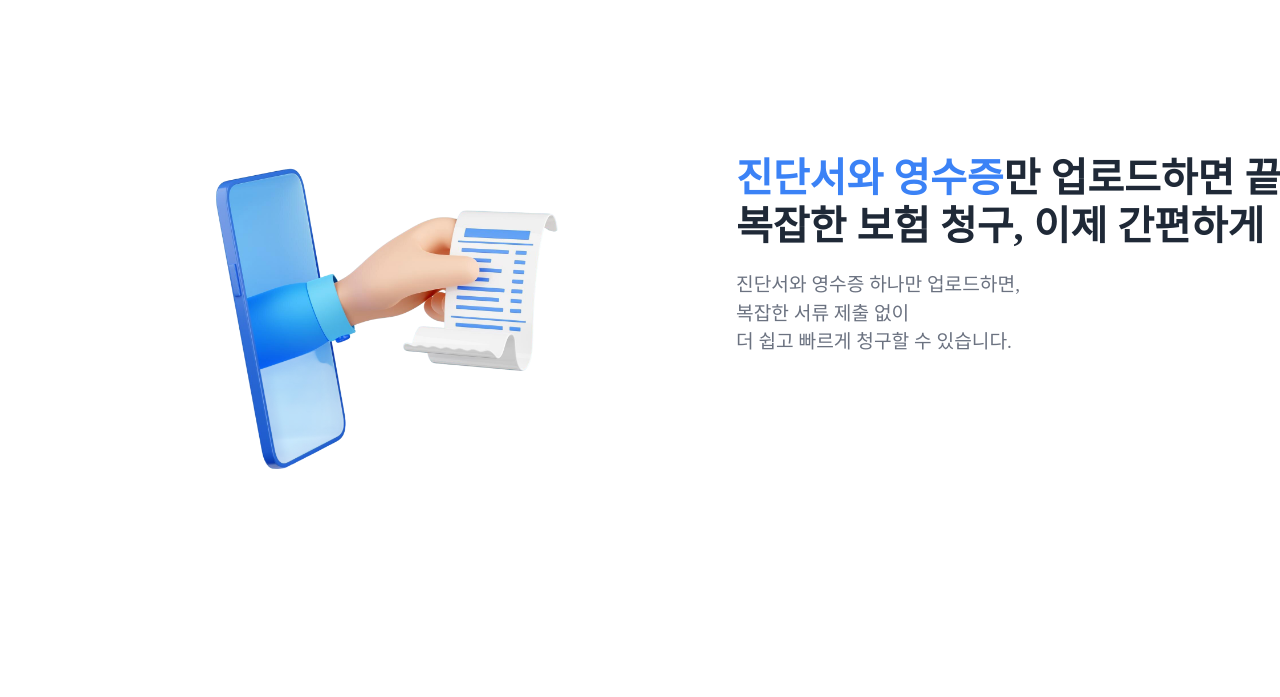
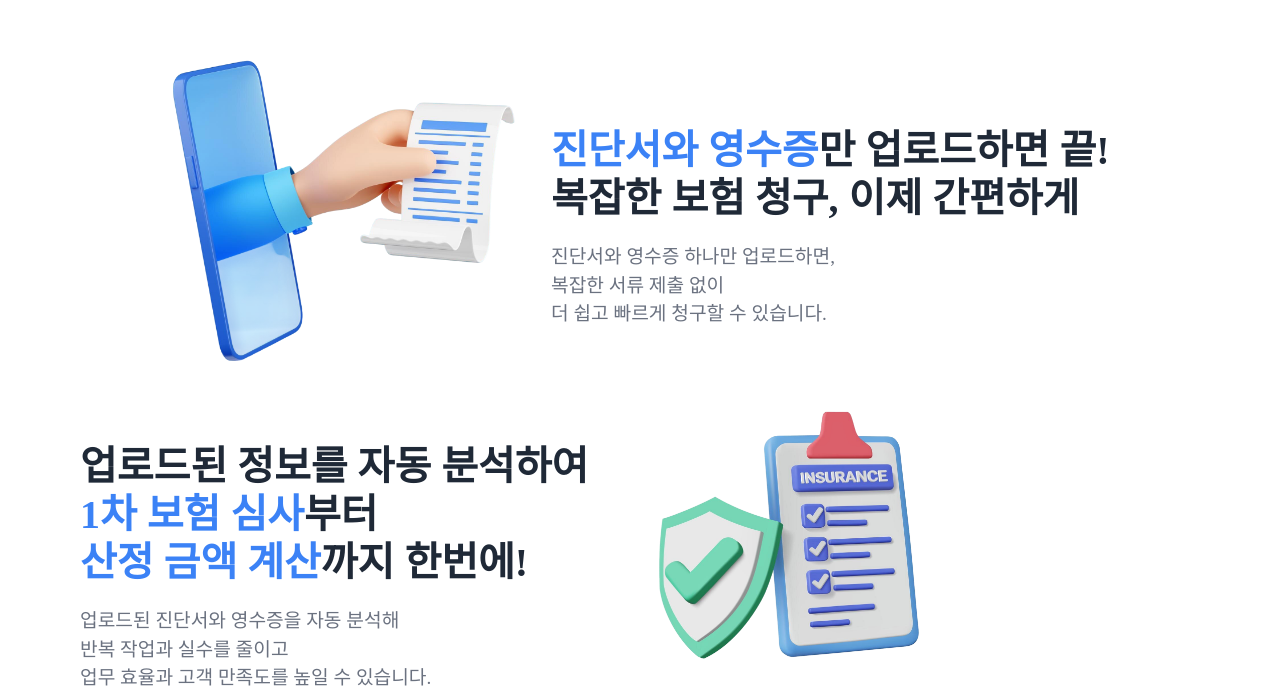
Before and after one commit to 2025-Summer-Bootcamp-Team-H/frontend, a React (Vite) app: page /Onboarding in a window 1280 px wide. Shown: the part 903-1600 px from the top of the page. Built offline with nearby package versions, Linux system fonts and the light colour scheme; no server answers.

Commit message:
Design: 디자인 수정2

```diff
--- a/src/pages/Onboarding.jsx
+++ b/src/pages/Onboarding.jsx
@@ -226,8 +226,8 @@ const ScrollIndicator = styled.div`
 
 // --- Section 2: Feature Highlights (White Background) ---
 const FeatureSection = styled.section`
-  min-height: 100svh;
-  padding: 0;
+  min-height: 85svh;
+  padding: 32px 0;
   background-color: white;
   display: flex;
   flex-direction: column;
@@ -239,11 +239,11 @@ const FeatureSection = styled.section`
 const FeatureBlock = styled.div`
   display: flex;
   align-items: center;
-  min-height: 100svh;
-  height: 100svh;
+  min-height: 85svh;
+  height: 85svh;
   max-width: 1200px;
   width: 85%;
-  gap: 40px;
+  gap: 32px;
   padding: 0 80px;
   margin: 0 auto;
   margin-bottom: 0;
@@ -264,7 +264,8 @@ const FeatureBlock = styled.div`
     flex-direction: row-reverse;
     padding: 0 80px;
     justify-content: flex-end;
-    margin-top: -150px;  // 두 번째 블록만 위로 올림
+    margin-top: -420px;  // 두 번째 블록만 위로 올림
+    margin-right: 75px;
   }
 
   @media (max-width: 768px) {
@@ -280,7 +281,11 @@ const FeatureImageWrapper = styled.div`
   display: flex;
   justify-content: center;
   align-items: center;
-  min-width: 600px;
+  min-width: 0;
+  margin: 0;
+  padding: 0;
+  margin-top: -160px;
+  height: 100%;
 `
 
 const ImageContainer = styled.div`
@@ -315,6 +320,10 @@ const FeatureTextContent = styled.div`
   display: flex;
   flex-direction: column;
   gap: 1rem;
+  margin: 0;
+  padding: 0;
+  height: 100%;
+  justify-content: center;
 `
 
 const FeatureHeadline = styled.h2`
@@ -776,10 +785,10 @@ function Onboarding() {
       {/* Feature Highlights Section */}
       <FeatureSection>
         <FeatureBlock className={`feature-block ${isVisible1 ? 'visible' : ''}`}>
-          <FeatureImageWrapper>
+          <FeatureImageWrapper style={{ transform: 'translateX(-60px)' }}>
             <ImageContainer src={Second} />
           </FeatureImageWrapper>
-          <FeatureTextContent>
+          <FeatureTextContent style={{ marginLeft: '-210px' }}>
             <FeatureHeadline>
               <span style={{ color: '#3b82f6' }}>진단서와 영수증</span>만 업로드하면 끝!
               <br />
@@ -794,14 +803,15 @@ function Onboarding() {
         </FeatureBlock>
 
         <FeatureBlock className={`feature-block ${isVisible2 ? 'visible' : ''}`}>
-          <FeatureImageWrapper>
-            <ImageContainer src={Third} />
+          <FeatureImageWrapper style={{ transform: 'translateX(-110px)', marginTop: '10px' }}>
+            <ImageContainer src={Third} style={{ width: '1050px', height: '1000px' }} />
           </FeatureImageWrapper>
-          <FeatureTextContent>
+          <FeatureTextContent style={{ marginTop: '160px' }}>
             <FeatureHeadline>
               업로드된 정보를 자동 분석하여
               <br />
-              <span style={{ color: '#3b82f6' }}>1차 보험 심사</span>부터 <span style={{ color: '#3b82f6' }}>산정 금액 계산</span>까지 한번에!
+              <span style={{ color: '#3b82f6' }}>1차 보험 심사</span>부터 <span style={{ color: '#3b82f6' }}>
+                <br />산정 금액 계산</span>까지 한번에!
             </FeatureHeadline>
             <FeatureDescription>
               업로드된 진단서와 영수증을 자동 분석해
```
